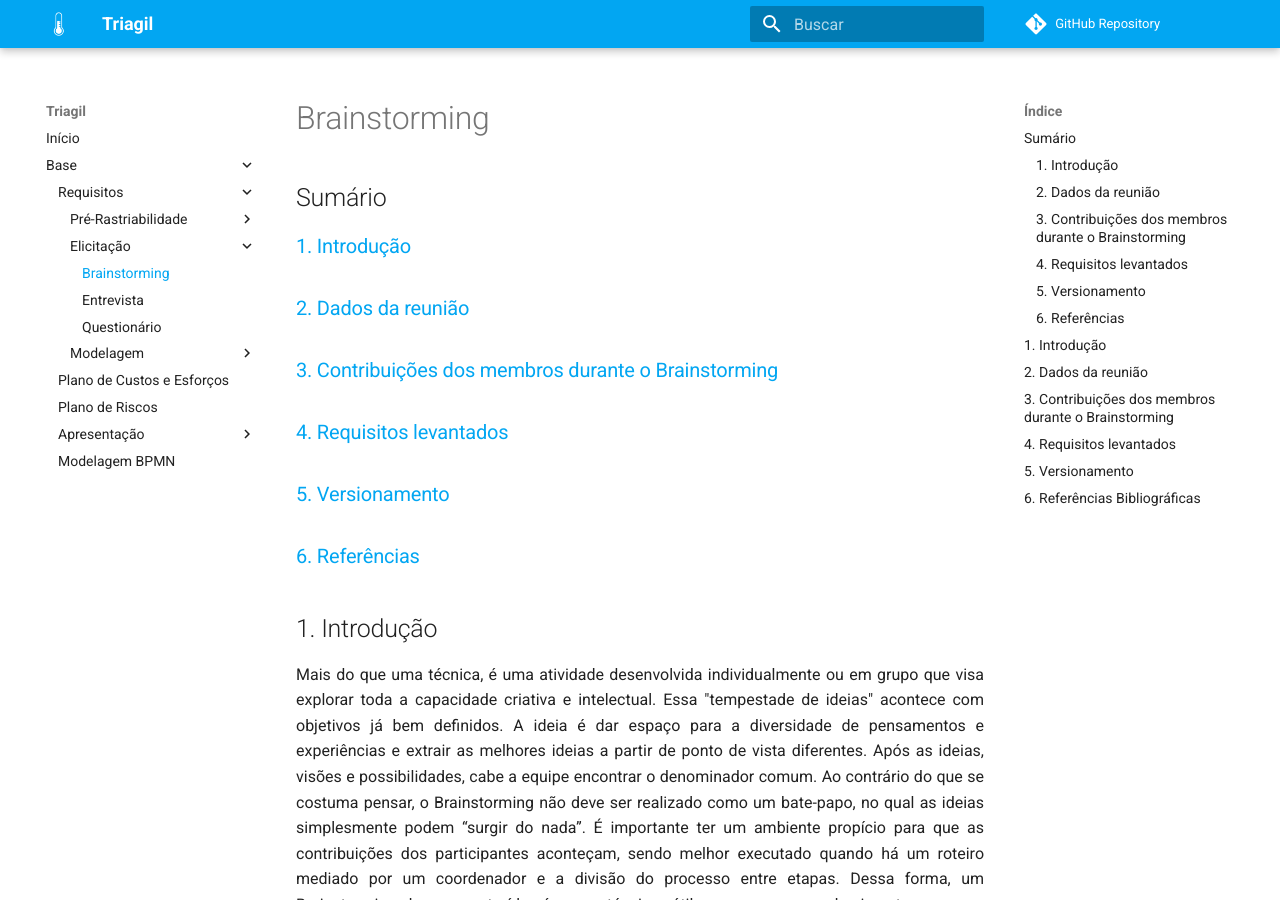
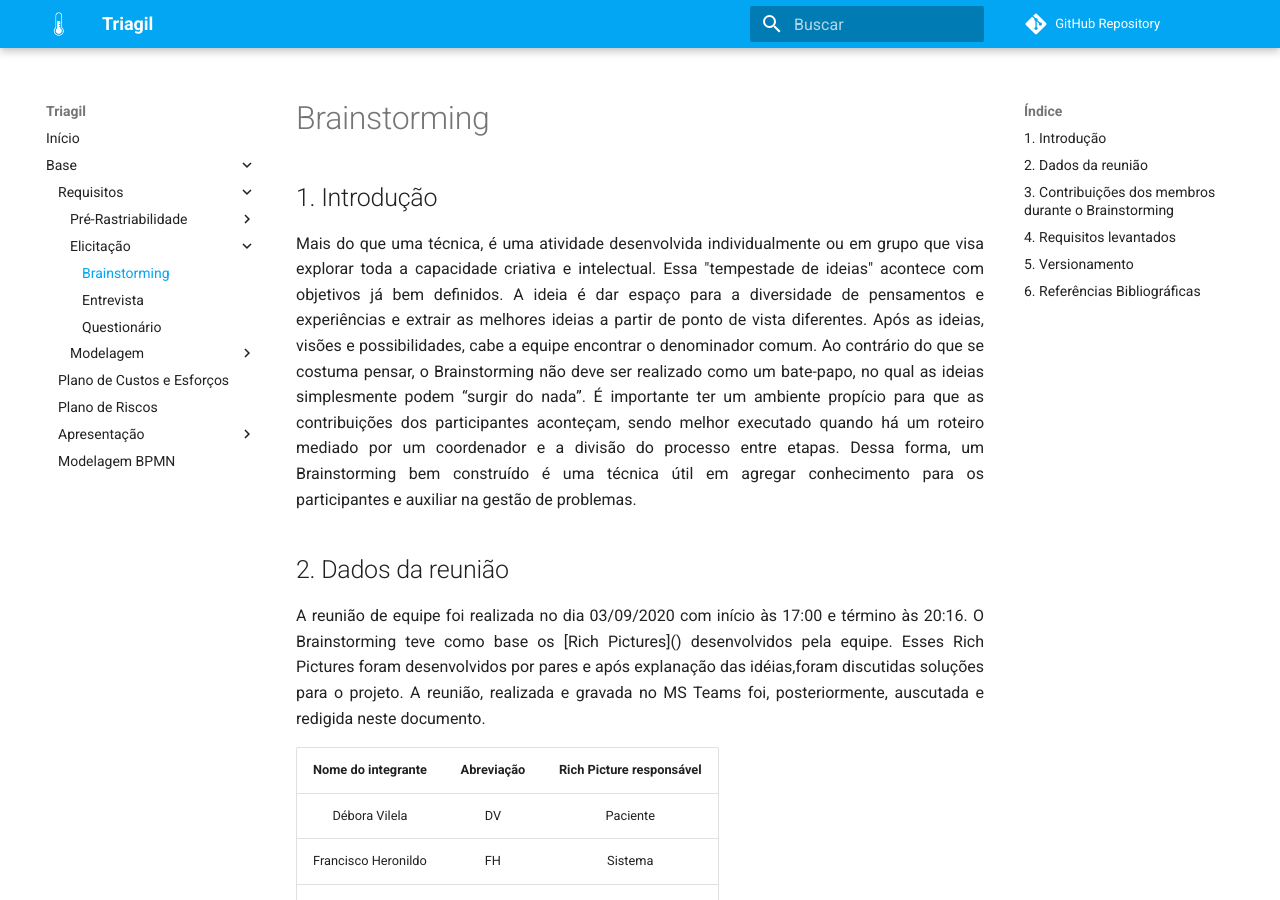
Before and after one commit to UnBArqDsw/2020.1_G1_Triagil, an MkDocs documentation site: the page built from docs/base/requisitos/elicitacao/brainstorming.md, in a window 1280 px wide and 900 px high. Built offline with MkDocs 1.6.1 and Material for MkDocs 9.7.7, drawn with Linux system fonts in a browser that asks for light colours; comment, search, counter and statistics services are not loaded; some of the changed text lies outside the part shown.

Commit message:
Retirando sumário do documento

```diff
--- a/docs/base/requisitos/elicitacao/brainstorming.md
+++ b/docs/base/requisitos/elicitacao/brainstorming.md
@@ -1,13 +1,4 @@
 # Brainstorming
-
-## Sumário
-
-### [1. Introdução](#1-introdução)
-### [2. Dados da reunião](#2-dados-da-reunião)
-### [3. Contribuições dos membros durante o Brainstorming](#3-contribuições-dos-membros-durante-o-brainstorming)
-### [4. Requisitos levantados](#4-requisitos-levantados)
-### [5. Versionamento](5-versionamento)
-### [6. Referências](6-referências-bibliográficas)
 
 ## 1. Introdução
 <p align="justify">Mais do que uma técnica, é uma atividade desenvolvida individualmente ou em grupo que visa explorar toda a capacidade criativa e intelectual. Essa "tempestade de ideias" acontece com objetivos já bem definidos. A ideia é dar espaço para a diversidade de pensamentos e experiências e extrair as melhores ideias a partir de ponto de vista diferentes. Após as ideias, visões e possibilidades, cabe a equipe encontrar o denominador comum. Ao contrário do que se costuma pensar, o Brainstorming não deve ser realizado como um bate-papo, no qual as ideias simplesmente podem “surgir do nada”. É importante ter um ambiente propício para que as contribuições dos participantes aconteçam, sendo melhor executado quando há um roteiro mediado por um coordenador e a divisão do processo entre etapas. Dessa forma, um Brainstorming bem construído é uma técnica útil em agregar conhecimento para os participantes e auxiliar na gestão de problemas.</p>
```
Also changed, not shown: other parts of docs/base/requisitos/elicitacao/brainstorming.md (+2 -0 lines).
